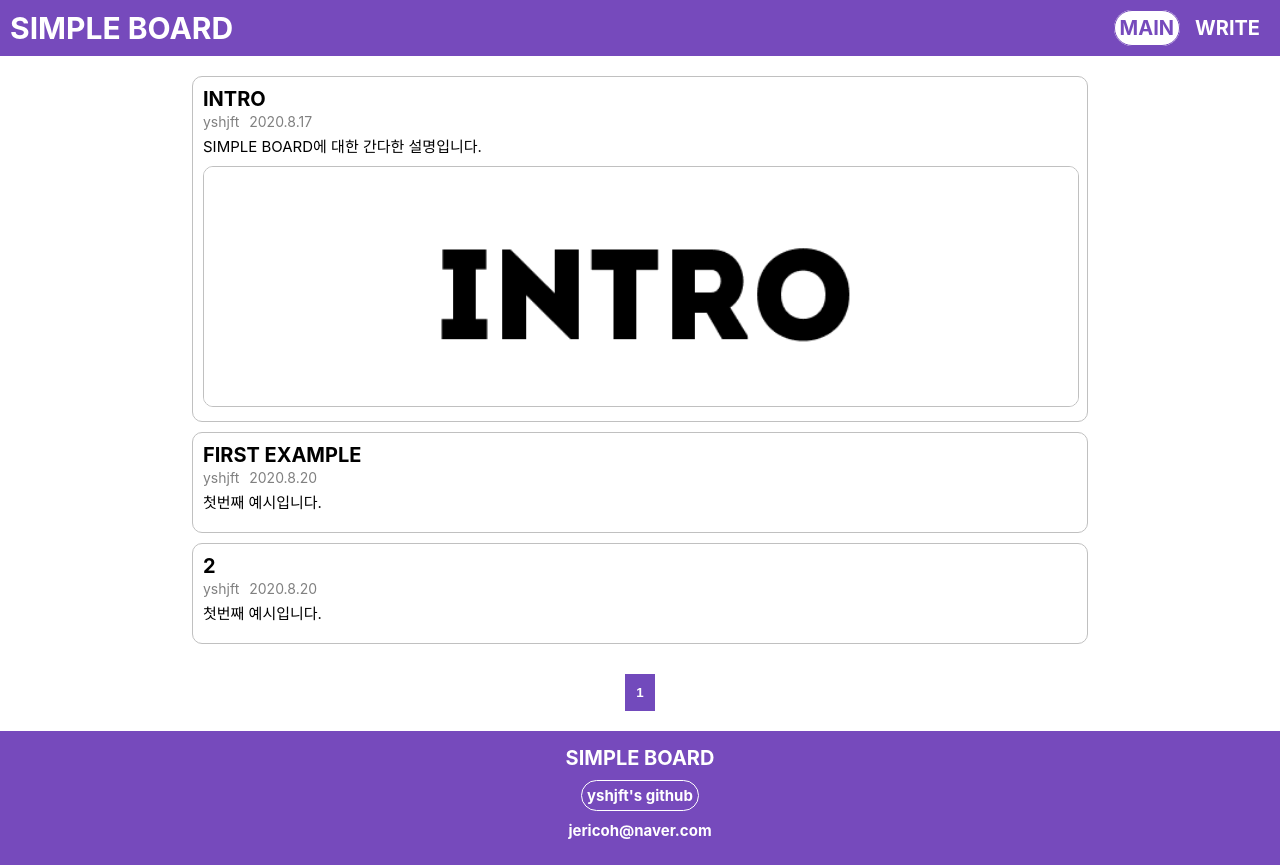
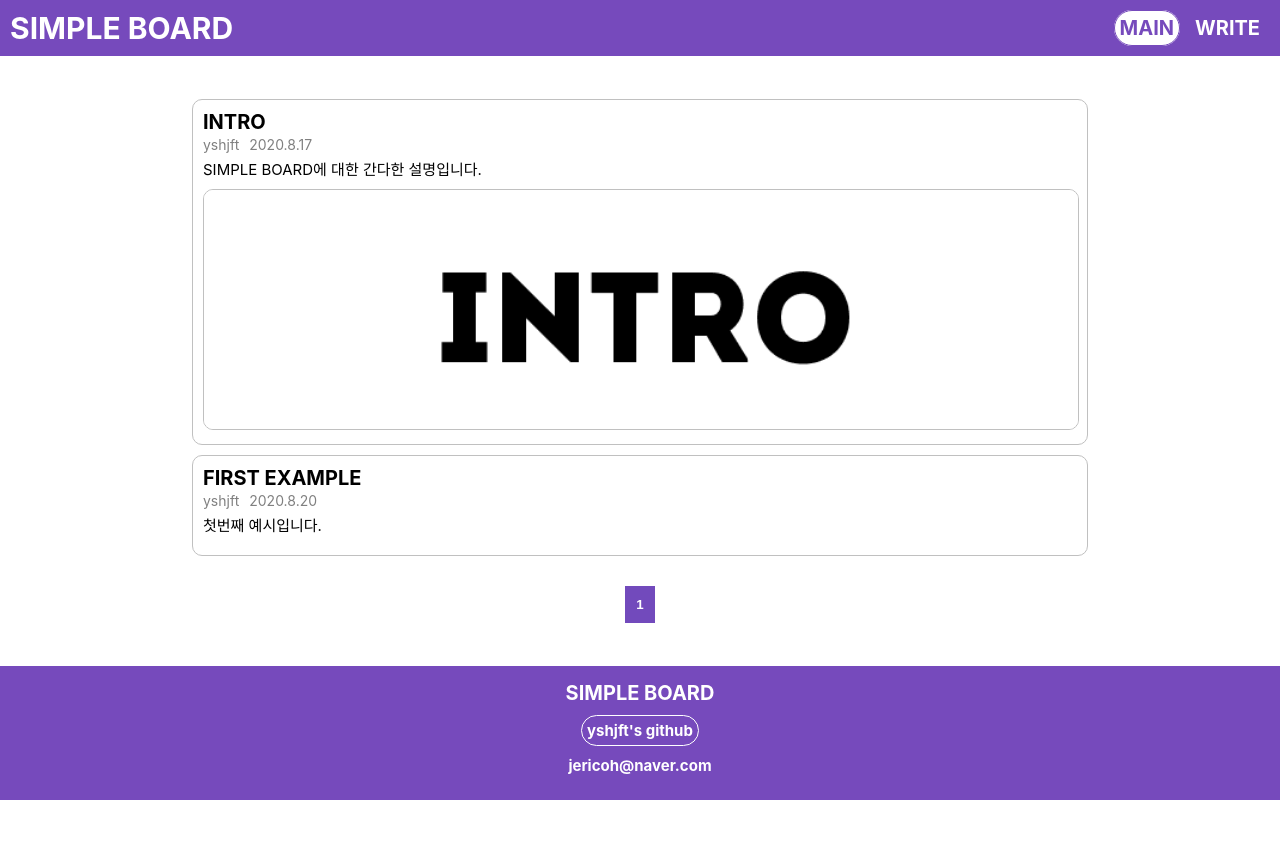
Before and after one commit to yshjft/react_simple_board, a React (Create React App) app: page / in a window 1280 px wide. After the commit the page ends 800 px from the top, so only its background shows below. Built offline with nearby package versions, Linux system fonts and the light colour scheme.

Commit message:
complete intro

```diff
--- a/src/components/Main/Read/Intro.jsx
+++ b/src/components/Main/Read/Intro.jsx
@@ -84,6 +84,8 @@ class Intro extends Component{
                     <br/>
                     <div className="topic">아쉬운 점</div>
                     <br/>
+                    함수형 컴포넌트를 제대로 사용하지 못햇다는 점이 아쉬웠다. 특히 아직까지로 hook에 대한 이해도가 낮아 공부가 더 필요할 것 같다. pagination이나 글 작성, 글 수정 등에 redux를 사용하여 새로고침할 경우 값이 유지 되지 않는다는 것이 조금 안타깝다.
+                    또한 password를 필요로 하는 글 수정페이지를 password 없이 접근하는 것을 막지 못했다는 것 또한 아쉽다.
                 </div>
 
             </div>
--- a/src/store.js
+++ b/src/store.js
@@ -28,17 +28,6 @@ export default createStore(function(state, action){
                     write : "SIMPLE BOARD의 WRITE를 통하여 원하는 내용을 입력한 경우 첫번째 예시와 같이 내용이 나타납니다.",
                     password : "111111"
                 },
-                {
-                    id : 0,
-                    path: "/0",
-                    title : "2",
-                    writer : "yshjft",
-                    date : "2020.8.20",
-                    subTitle : "첫번째 예시입니다.",
-                    write : "SIMPLE BOARD의 WRITE를 통하여 원하는 내용을 입력한 경우 첫번째 예시와 같이 내용이 나타납니다.",
-                    password : "111111"
-                },
-
             ]
         }
     } else if(action.type === "EDIT_LASTID"){
```
